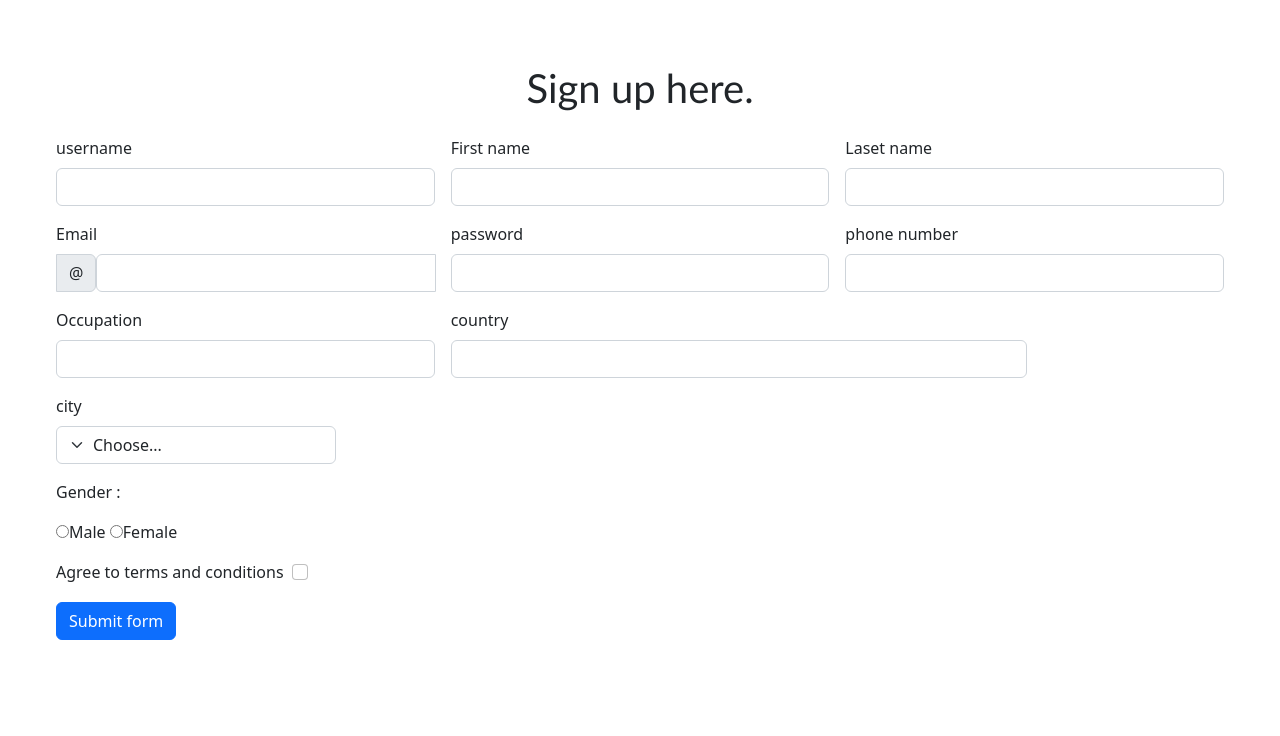
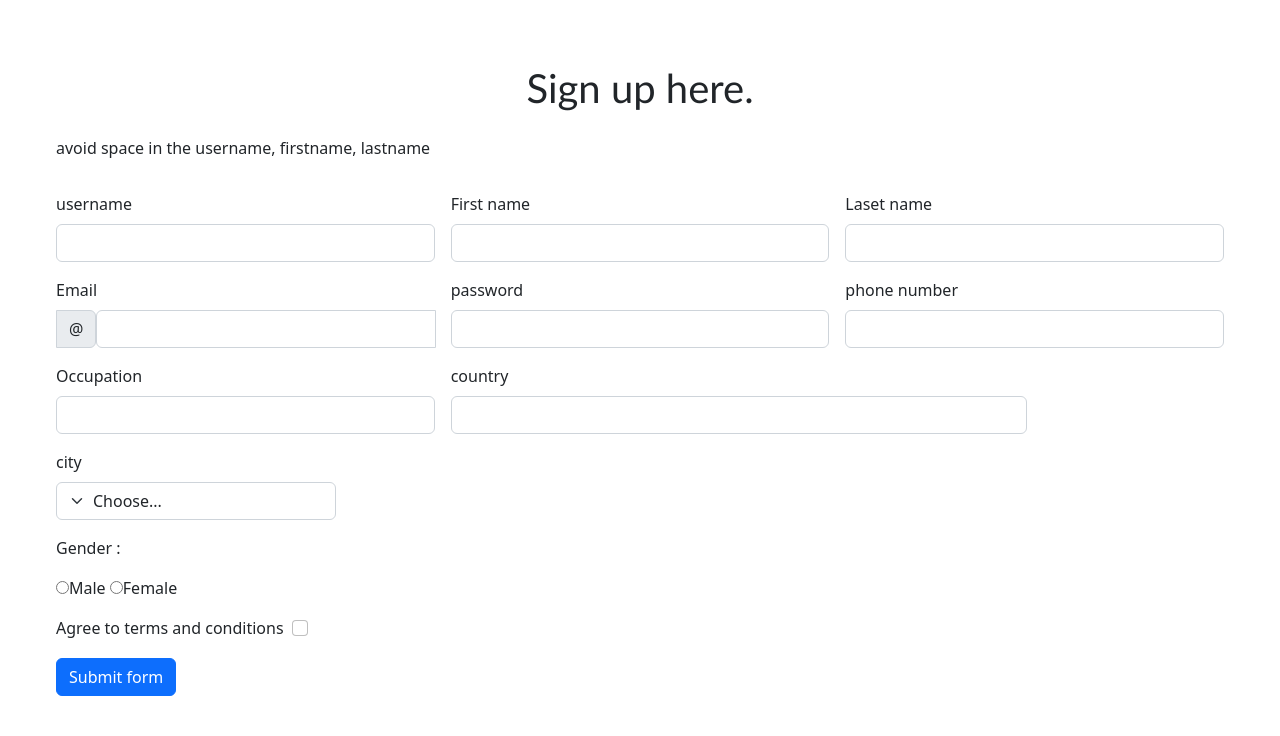
Before and after one commit to waliulhasaniram/hospital-management-system---A-Django-website-, a Django app: page /signup/ in a window 1280 px wide. Shown: the part 56-792 px from the top of the page. Run offline with Django 4.2, Linux system fonts and the light colour scheme; some libraries are stand-ins or nearby versions.

Commit message:
Awebsite

```diff
--- a/Awebsite/home/templates/signup.html
+++ b/Awebsite/home/templates/signup.html
@@ -7,6 +7,7 @@
 <form class="row g-3 mx-5 my-5" method="POST" action="{% url 'signup' %}">
   {% csrf_token %}
     <h1>Sign up here.</h1>
+    <p>avoid space in the username, firstname, lastname</p>
     <div class="col-md-4">
       <label for="validationDefault01" class="form-label">username</label>
       <input type="text" class="form-control" name="username" id="username" value="" required>
```
